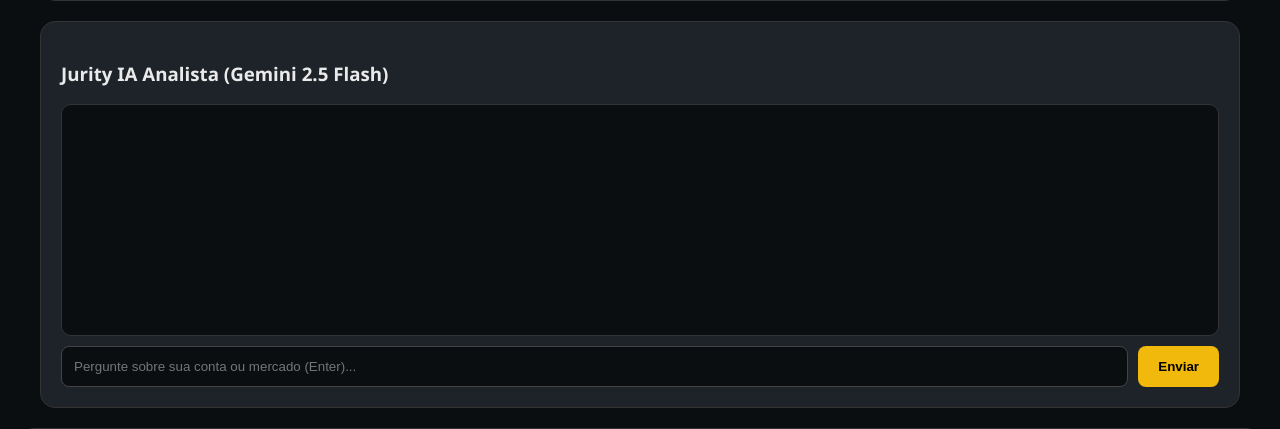
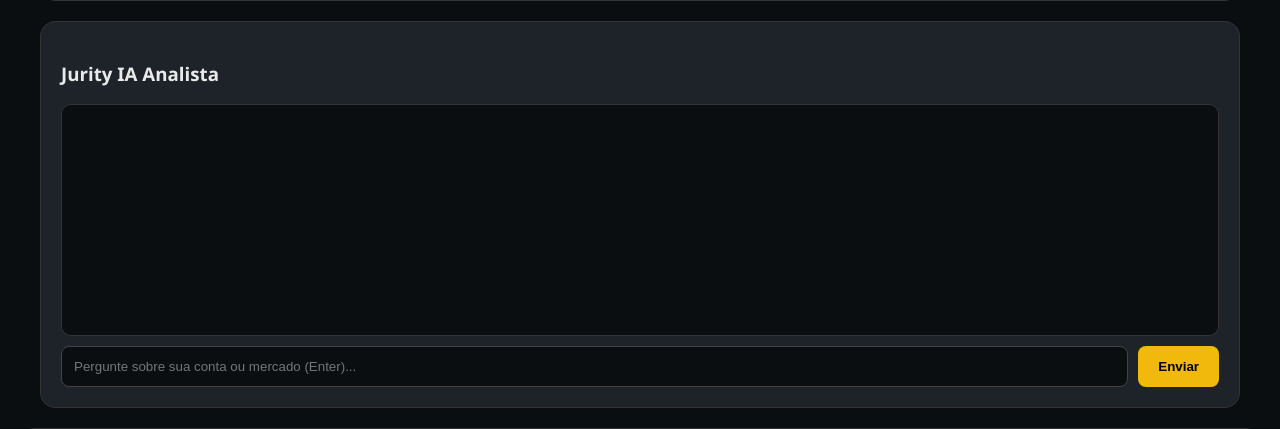
Before and after one commit to eloijurity-creator/DayTraderJurity, a Flask app: page / in a window 1280 px wide. Shown: the part 954-1383 px from the top of the page. Run offline with Flask 3, Linux system fonts and the light colour scheme.

Commit message:
Update index.html

```diff
--- a/templates/index.html
+++ b/templates/index.html
@@ -99,7 +99,7 @@
         </div>
 
         <div class="card" style="grid-column: span 2;">
-            <h3>Jurity IA Analista (Gemini 2.5 Flash)</h3>
+            <h3>Jurity IA Analista</h3>
             <div id="chat-window" class="chat-window"></div>
             <div style="display:flex; gap:10px;">
                 <input type="text" id="user-input" style="flex-grow:1; background:#0b0e11; border:1px solid #444; color:white; padding:12px; border-radius:8px;" placeholder="Pergunte sobre sua conta ou mercado (Enter)...">
```
